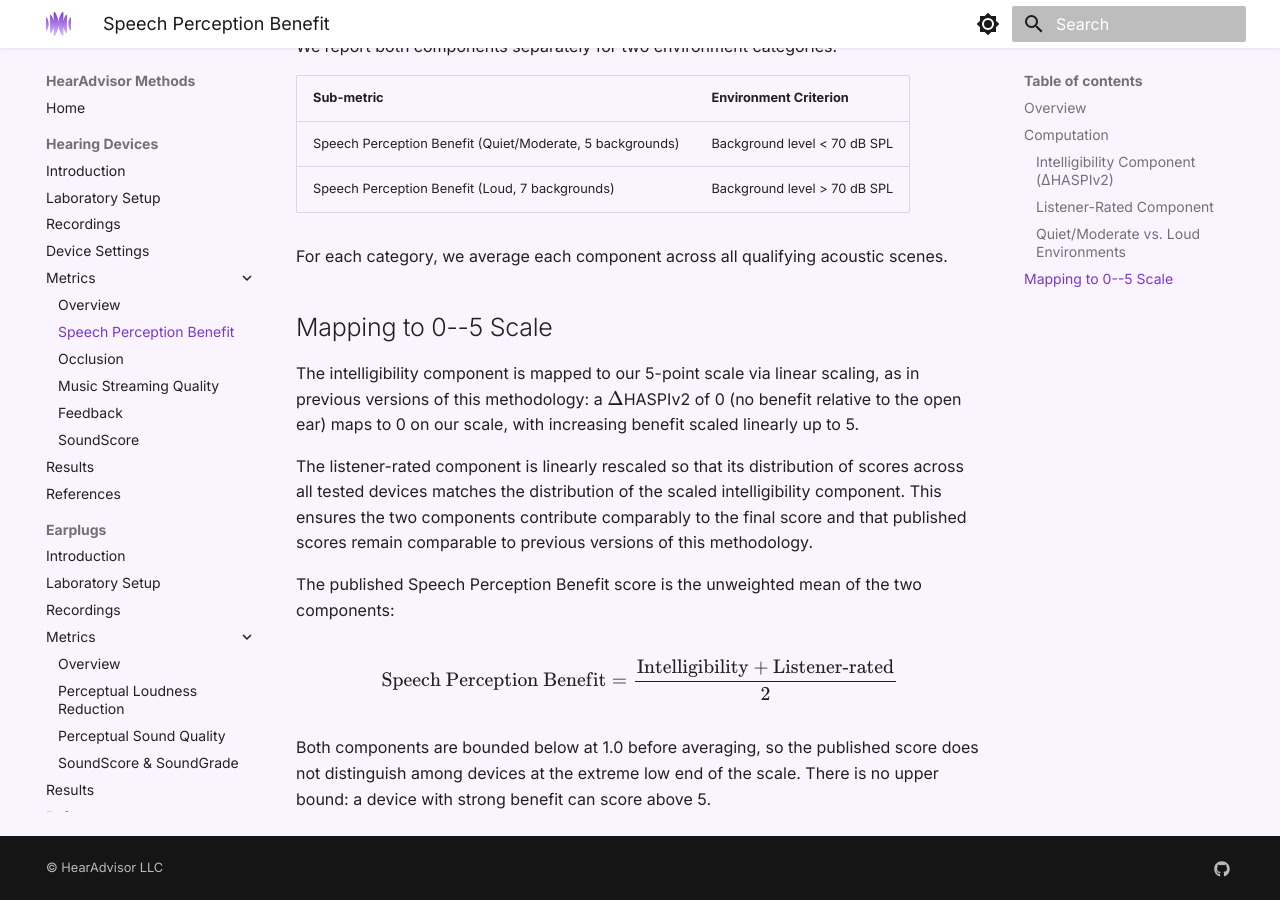
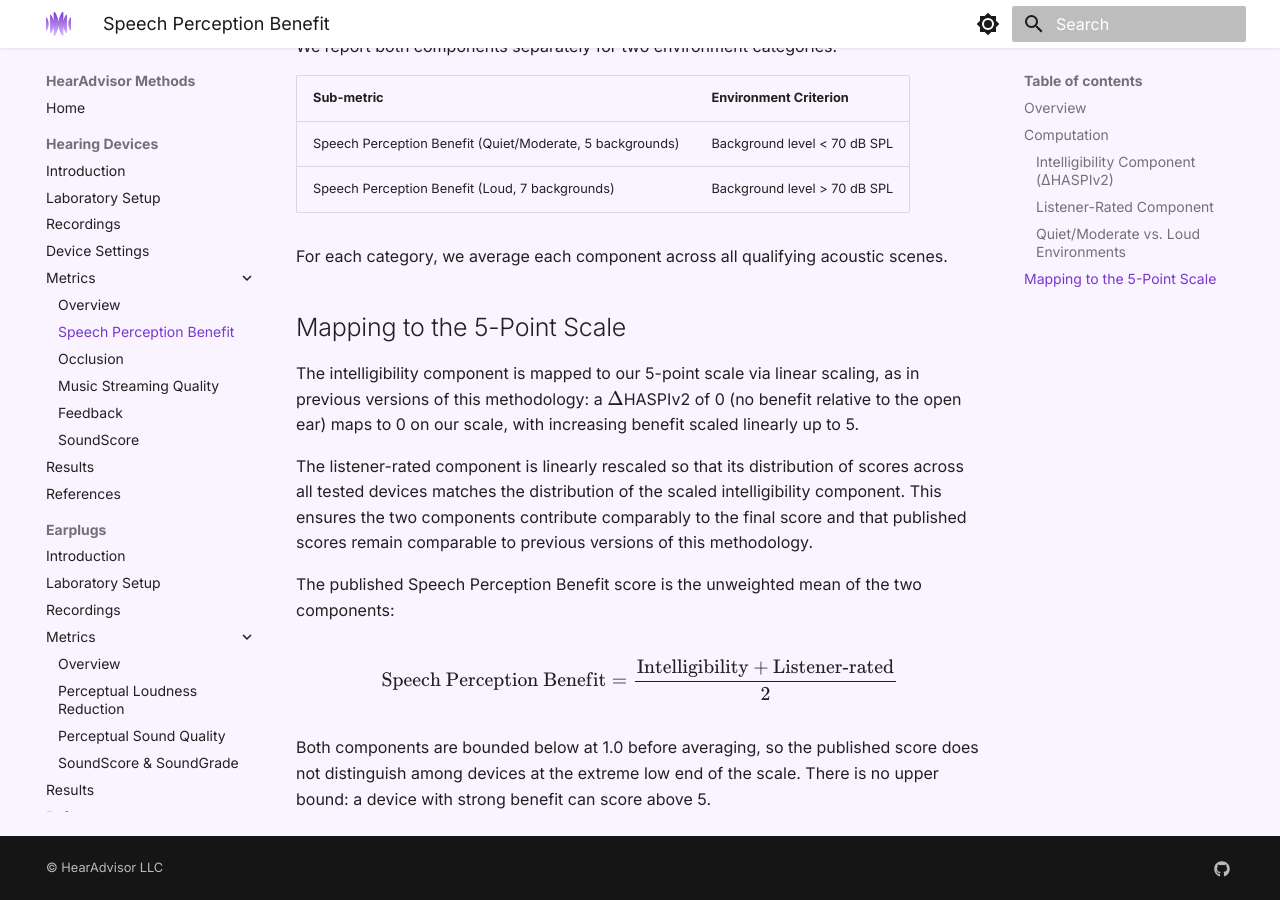
Before and after one commit to asabin/hearadvisor-methods, an MkDocs documentation site: the page built from docs/hearing-devices/metrics/speech-perception.md, in a window 1280 px wide and 900 px high, scrolled down 2077 px. Built offline with MkDocs 1.6.1 and Material for MkDocs 9.7.7, drawn with Linux system fonts in a browser that asks for light colours.

Commit message:
methods: rename scale-mapping section
Co-authored-by: Cursor <cursoragent@cursor.com>

```diff
--- a/docs/hearing-devices/metrics/speech-perception.md
+++ b/docs/hearing-devices/metrics/speech-perception.md
@@ -46,7 +46,7 @@ We report both components separately for two environment categories:
 
 For each category, we average each component across all qualifying acoustic scenes.
 
-## Mapping to 0--5 Scale
+## Mapping to the 5-Point Scale
 
 The intelligibility component is mapped to our 5-point scale via linear scaling, as in previous versions of this methodology: a \(\Delta\)HASPIv2 of 0 (no benefit relative to the open ear) maps to 0 on our scale, with increasing benefit scaled linearly up to 5.
 
```
